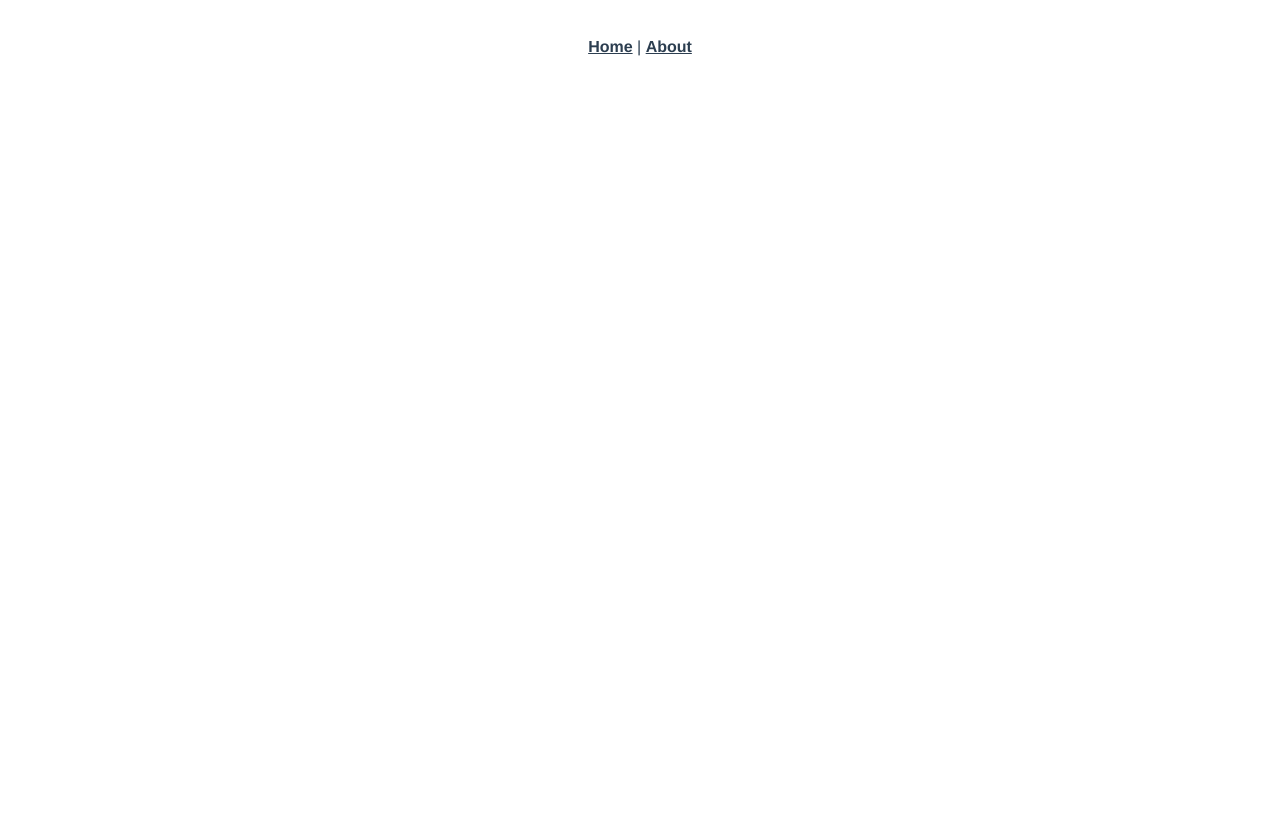
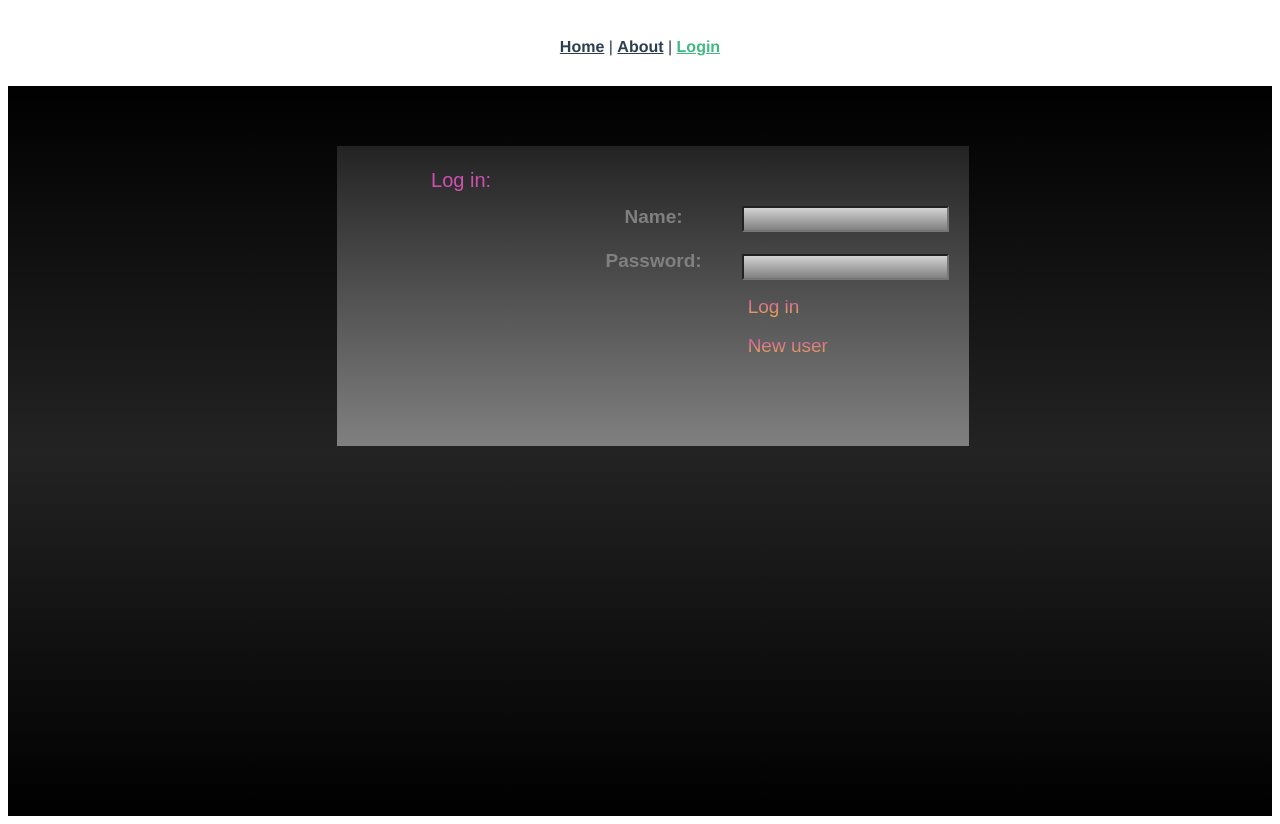
Before and after one commit to SamuelAitamaa/FullStack-Project, a Vue app in the folder fullstack_project/: page /login in a window 1280 px wide. Before the commit the page ends 800 px from the top, so only its background shows below. Built offline with nearby package versions, Linux system fonts and the light colour scheme.

Commit message:
log in page
login page created and appearance changes has been made

```diff
--- a/fullstack_project/src/App.vue
+++ b/fullstack_project/src/App.vue
@@ -2,7 +2,8 @@
   <div id="app">
     <div id="nav">
       <router-link to="/">Home</router-link> |
-      <router-link to="/about">About</router-link>
+      <router-link to="/about">About</router-link> |
+      <router-link to="/login">Login</router-link>
     </div>
     <router-view/>
   </div>
--- /dev/null
+++ b/fullstack_project/src/components/Login.vue
@@ -0,0 +1,88 @@
+@import url('https://fonts.googleapis.com/css2?family=Montserrat&display=swap');
+<template>
+    <div class="back">
+    <div class="login">
+        <h1>Log in:</h1>
+        <div class="test">Name: <br><br> Password:</div>
+        <div class="test"><input type = "text" pattern="[A-Z]{1}[a-z]{1,}" name = "first_name"> <br><br>
+       <input type = "password" pattern="[A-Z]{1}[a-z]{1,}" name = "first_name">
+        <button>Log in</button>
+            <button>New user</button>
+        </div>
+    </div>
+    </div>
+</template>
+
+<script>
+
+
+</script>
+
+<style scoped>
+    .back{
+        background: linear-gradient( black, #242323,black);
+        height: 700px;
+        padding-top: 30px;
+    }
+    .login{
+        background: linear-gradient( #242323,grey);
+        width: 50%;
+        align-content: center;
+        alignment: center;
+        margin-left: 26%;
+        margin-top: 30px;
+        height: 300px;
+        color: grey;
+        font-weight: bolder;
+        display: flex;
+    }
+    h1{
+        background: linear-gradient( #cb48b7, #ebb446);
+        -webkit-background-clip: text;
+        -webkit-text-fill-color: transparent;
+        padding: 10px;
+        font-size: 20px;
+        font-weight: lighter;
+        flex-basis: 100%;
+        font-family: 'Monsterrat', sans-serif;
+    }
+    input{
+        background: linear-gradient( lightgrey, grey);
+        height: 20px;
+        font-size: 15px;
+        font-family: 'Monsterrat', sans-serif;
+    }
+    header{
+        text-align: left;
+        color: white;
+        padding: 20px;
+    }
+    .test{
+        padding:60px 20px 20px 20px;
+        flex-basis: 100px;
+        font-size: 19px;
+        font-family: 'Monsterrat', sans-serif;
+    }
+    button{
+        font-family: 'Monsterrat', sans-serif;
+        margin-top: 15px;
+        font-size: 19px;
+        font-family: 'Monsterrat', sans-serif;
+        font-weight: lighter;
+        border: 2px grey ;
+        border-radius: 2px;
+        float: left;
+        background: linear-gradient( #cb48b7, #ebb446);
+        -webkit-background-clip: text;
+        -webkit-text-fill-color: transparent;
+        padding-right: 50px;
+
+    }
+    button:hover{
+        background: linear-gradient(#ebb446, #ebb446);
+        -webkit-background-clip: text;
+        -webkit-text-fill-color: transparent;
+    }
+
+
+</style>
--- a/fullstack_project/src/components/Main.vue
+++ b/fullstack_project/src/components/Main.vue
@@ -1,3 +1,4 @@
+
 <template>
   <div class="main">
     <h1>MyMovie</h1>
@@ -39,6 +40,7 @@
 </template>
 
 <script>
+
 export default {
   name: "Main"
 }
--- a/fullstack_project/src/router/index.js
+++ b/fullstack_project/src/router/index.js
@@ -16,11 +16,9 @@ const routes = [
     component: () => import(/* webpackChunkName: "about" */ '../views/About.vue')
   },
   {
-    path: '/api/getList',
-    name: 'GetList',
-    methods: {
-
-    }
+    path: '/login',
+    name: 'Login',
+    component: () => import(/* webpackChunkName: "login" */ '../views/LoginView.vue')
   }
 ]
 
--- /dev/null
+++ b/fullstack_project/src/views/LoginView.vue
@@ -0,0 +1,19 @@
+<template>
+
+<Login />
+</template>
+
+<script>
+    import Login from "../components/Login.vue";
+
+  export default {
+    name: 'LoginView',
+    components:{
+      Login
+    }
+  };
+</script>
+
+<style scoped>
+
+</style>
```
